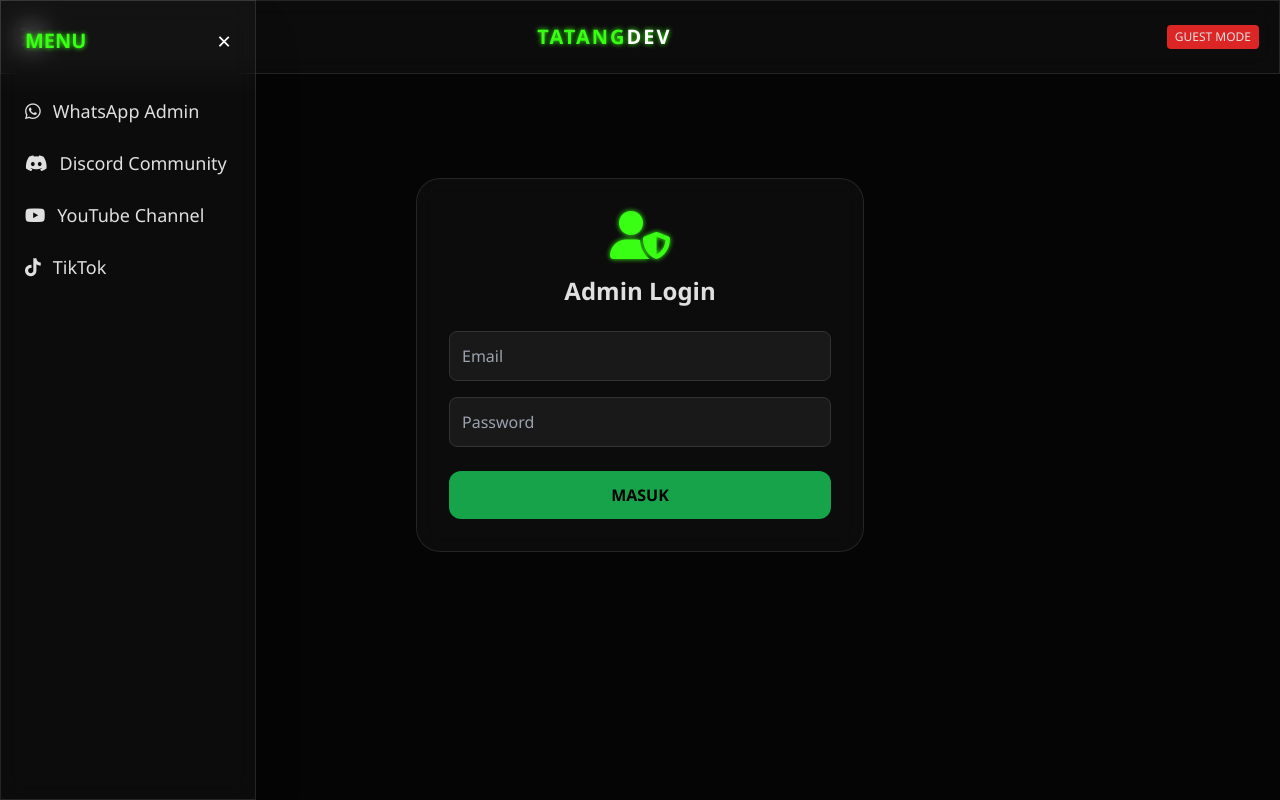
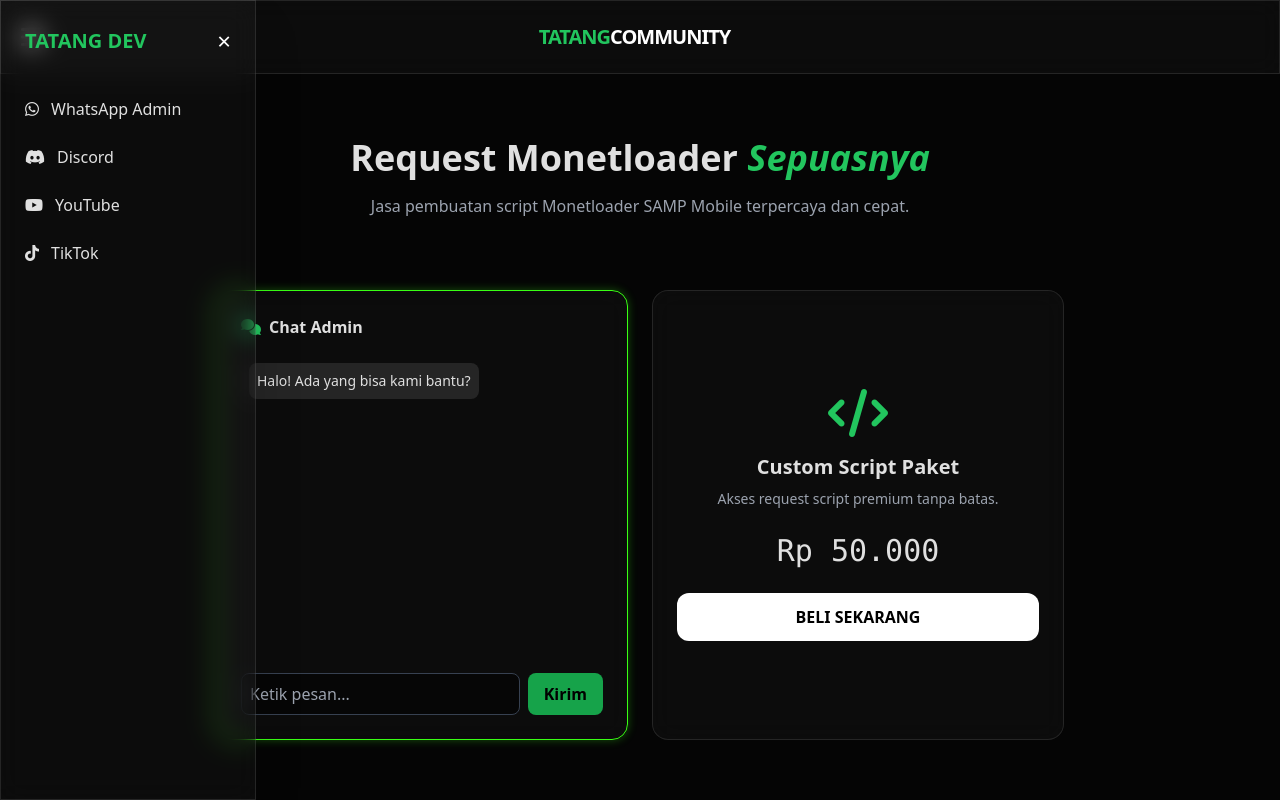
Before and after one commit to dijadikan/discord-cs-bot, a plain HTML site: page index.html in a window 1280 px wide. Both pictures are taken after a click on the button 31 px from the left and 37 px from the top of the page. Drawn offline with nearby package versions, Linux system fonts and the light colour scheme.

Commit message:
Refactor index.html for community branding and layout
Updated title and modified styles for body and sidebar. Changed menu items and added a payment modal section.

```diff
--- a/index.html
+++ b/index.html
@@ -3,106 +3,88 @@
 <head>
     <meta charset="UTF-8">
     <meta name="viewport" content="width=device-width, initial-scale=1.0">
-    <title>Tatang Admin Panel - Monetloader</title>
+    <title>Tatang Community - Monetloader Script</title>
     <script src="https://cdn.tailwindcss.com"></script>
     <link rel="stylesheet" href="https://cdnjs.cloudflare.com/ajax/libs/font-awesome/6.0.0/css/all.min.css">
     <style>
-        body { background-color: #050505; color: #e0e0e0; font-family: 'Segoe UI', sans-serif; overflow-x: hidden; }
+        body { background-color: #050505; color: #e0e0e0; }
         .glass { background: rgba(255, 255, 255, 0.03); backdrop-filter: blur(12px); border: 1px solid rgba(255, 255, 255, 0.1); }
-        .neon-text { color: #39FF14; text-shadow: 0 0 5px #39FF14; }
+        .neon-border { border: 1px solid #39FF14; box-shadow: 0 0 10px rgba(57, 255, 20, 0.3); }
         .sidebar { transition: 0.4s; transform: translateX(-100%); }
         .sidebar.active { transform: translateX(0); }
-        input { background: rgba(255,255,255,0.05) !important; border: 1px solid #333 !important; color: white !important; }
     </style>
 </head>
-<body>
+<body class="overflow-x-hidden">
 
     <div id="sidebar" class="fixed inset-y-0 left-0 w-64 glass z-50 p-6 sidebar shadow-2xl">
         <div class="flex justify-between items-center mb-10">
-            <h2 class="neon-text font-bold text-xl">MENU</h2>
+            <h2 class="text-green-500 font-bold text-xl">TATANG DEV</h2>
             <button onclick="toggleMenu()" class="text-white text-2xl">&times;</button>
         </div>
-        <ul class="space-y-6 text-lg">
-            <li><a href="https://wa.me/yournumber" class="flex items-center gap-3 hover:text-green-400"><i class="fab fa-whatsapp"></i> WhatsApp Admin</a></li>
-            <li><a href="https://discord.gg/yourlink" class="flex items-center gap-3 hover:text-indigo-400"><i class="fab fa-discord"></i> Discord Community</a></li>
-            <li><a href="https://youtube.com/@tatanglua" class="flex items-center gap-3 hover:text-red-500"><i class="fab fa-youtube"></i> YouTube Channel</a></li>
-            <li><a href="https://tiktok.com/@youruser" class="flex items-center gap-3 hover:text-pink-400"><i class="fab fa-tiktok"></i> TikTok</a></li>
+        <ul class="space-y-6">
+            <li><a href="https://wa.me/your-number" class="flex items-center gap-3 hover:text-green-400 transition"><i class="fab fa-whatsapp"></i> WhatsApp Admin</a></li>
+            <li><a href="https://discord.gg/your-link" class="flex items-center gap-3 hover:text-indigo-400 transition"><i class="fab fa-discord"></i> Discord</a></li>
+            <li><a href="https://youtube.com/@tatanglua" class="flex items-center gap-3 hover:text-red-500 transition"><i class="fab fa-youtube"></i> YouTube</a></li>
+            <li><a href="https://tiktok.com/@your-user" class="flex items-center gap-3 hover:text-pink-400 transition"><i class="fab fa-tiktok"></i> TikTok</a></li>
         </ul>
     </div>
 
     <header class="p-5 flex justify-between items-center glass sticky top-0 z-40">
-        <button onclick="toggleMenu()" class="text-2xl hover:text-green-500 transition"><i class="fas fa-bars"></i></button>
-        <h1 class="font-black text-xl tracking-widest neon-text">TATANG<span class="text-white">DEV</span></h1>
-        <div id="admin-status" class="text-xs uppercase bg-red-600 px-2 py-1 rounded">Guest Mode</div>
+        <button onclick="toggleMenu()" class="text-2xl hover:text-green-500"><i class="fas fa-bars"></i></button>
+        <h1 class="font-bold text-xl tracking-tighter text-green-500">TATANG<span class="text-white">COMMUNITY</span></h1>
+        <div class="w-8"></div>
     </header>
 
-    <main class="p-6 max-w-5xl mx-auto">
+    <main class="p-6 max-w-4xl mx-auto space-y-8">
 
-        <div id="login-section" class="max-w-md mx-auto mt-20 p-8 glass rounded-3xl text-center">
-            <i class="fas fa-user-shield text-5xl mb-4 neon-text"></i>
-            <h2 class="text-2xl font-bold mb-6">Admin Login</h2>
-            <input type="email" id="email" placeholder="Email" class="w-full p-3 rounded-lg mb-4 outline-none">
-            <input type="password" id="pass" placeholder="Password" class="w-full p-3 rounded-lg mb-6 outline-none">
-            <button onclick="checkLogin()" class="w-full bg-green-600 hover:bg-green-500 text-black font-bold py-3 rounded-xl transition">MASUK</button>
-        </div>
+        <section class="text-center py-10">
+            <h2 class="text-4xl font-black mb-4">Request Monetloader <span class="text-green-500 italic">Sepuasnya</span></h2>
+            <p class="text-gray-400">Jasa pembuatan script Monetloader SAMP Mobile terpercaya dan cepat.</p>
+        </section>
 
-        <div id="admin-dashboard" class="hidden">
-            <div class="grid grid-cols-1 md:grid-cols-2 gap-8">
-                <div class="glass p-6 rounded-2xl h-[450px] flex flex-col">
-                    <h3 class="font-bold mb-4 border-b border-green-500 pb-2">Pesan Masuk (Admin Mode)</h3>
-                    <div id="chat-content" class="flex-grow overflow-y-auto space-y-3 mb-4 text-sm">
-                        </div>
-                    <div class="flex gap-2">
-                        <input type="text" id="admin-reply" class="flex-grow p-2 rounded-lg" placeholder="Balas member...">
-                        <button onclick="sendReply()" class="bg-green-600 px-4 py-2 rounded-lg font-bold">Kirim</button>
-                    </div>
+        <div class="grid grid-cols-1 md:grid-cols-2 gap-6">
+            <div class="glass p-6 rounded-2xl h-[450px] flex flex-col neon-border">
+                <h3 class="font-bold mb-4 flex items-center gap-2"><i class="fas fa-comments text-green-500"></i> Chat Admin</h3>
+                <div id="chat-box" class="flex-grow overflow-y-auto mb-4 space-y-3 p-2 text-sm">
+                    <div class="bg-white/10 p-2 rounded-lg w-fit">Halo! Ada yang bisa kami bantu?</div>
                 </div>
-
-                <div class="glass p-6 rounded-2xl">
-                    <h3 class="font-bold mb-4 border-b border-green-500 pb-2">Panel Pembayaran</h3>
-                    <div class="p-4 bg-yellow-500/10 border border-yellow-500/50 rounded-lg mb-4 text-sm">
-                        <p><strong>Info Pembayaran:</strong></p>
-                        <p>DANA: 08xx-xxxx-xxxx</p>
-                        <p>QRIS: Aktif</p>
-                    </div>
-                    <button class="w-full py-2 bg-white text-black font-bold rounded-lg mb-3">Update QRIS</button>
-                    <button class="w-full py-2 border border-white rounded-lg">Log Pembelian</button>
+                <div class="flex gap-2">
+                    <input type="text" id="user-input" class="flex-grow bg-black/50 border border-gray-700 p-2 rounded-lg outline-none focus:border-green-500" placeholder="Ketik pesan...">
+                    <button onclick="userSend()" class="bg-green-600 px-4 py-2 rounded-lg text-black font-bold">Kirim</button>
                 </div>
             </div>
+
+            <div class="glass p-6 rounded-2xl flex flex-col justify-center items-center text-center">
+                <i class="fas fa-code text-5xl mb-4 text-green-500"></i>
+                <h3 class="text-xl font-bold mb-2">Custom Script Paket</h3>
+                <p class="text-gray-400 mb-6 text-sm">Akses request script premium tanpa batas.</p>
+                <div class="text-3xl font-mono mb-6">Rp 50.000</div>
+                <button onclick="openPay()" class="w-full bg-white text-black font-bold py-3 rounded-xl hover:bg-green-500 transition">BELI SEKARANG</button>
+            </div>
         </div>
-
     </main>
 
+    <div id="pay-modal" class="hidden fixed inset-0 bg-black/90 flex justify-center items-center z-50 p-4">
+        <div class="glass p-8 rounded-3xl max-w-sm w-full text-center border border-green-500">
+            <h3 class="text-xl font-bold mb-4 text-green-500">PEMBAYARAN</h3>
+            <img src="https://via.placeholder.com/200x200?text=QRIS+TATANG" class="mx-auto mb-4 rounded-xl border-2 border-white">
+            <p class="text-sm mb-1 uppercase text-gray-400">Nomor DANA</p>
+            <p class="text-xl font-mono font-bold mb-6">0812-3456-7890</p>
+            <button onclick="closePay()" class="text-red-500 font-bold underline">TUTUP</button>
+        </div>
+    </div>
+
     <script>
-        // Fungsi Toggle Menu Sidebar
-        function toggleMenu() {
-            document.getElementById('sidebar').classList.toggle('active');
-        }
+        function toggleMenu() { document.getElementById('sidebar').classList.toggle('active'); }
+        function openPay() { document.getElementById('pay-modal').classList.remove('hidden'); }
+        function closePay() { document.getElementById('pay-modal').classList.add('hidden'); }
 
-        // Fungsi Login Admin
-        function checkLogin() {
-            const email = document.getElementById('email').value;
-            const pass = document.getElementById('pass').value;
-
-            // Logika Login Sesuai Request
-            if(email === "dikasalto5@gmail.com" && pass === "admin") {
-                alert("Login Berhasil, Selamat Datang Tatang!");
-                document.getElementById('login-section').classList.add('hidden');
-                document.getElementById('admin-dashboard').classList.remove('hidden');
-                document.getElementById('admin-status').innerText = "Admin Active";
-                document.getElementById('admin-status').classList.replace('bg-red-600', 'bg-green-600');
-            } else {
-                alert("Akses Ditolak! Email atau Password salah.");
-            }
-        }
-
-        // Simulasi Reply Chat
-        function sendReply() {
-            const msg = document.getElementById('admin-reply').value;
-            if(msg.trim() !== "") {
-                const chatBox = document.getElementById('chat-content');
-                chatBox.innerHTML += `<div class="bg-green-600/20 p-2 rounded-lg ml-auto w-fit border border-green-500">Admin: ${msg}</div>`;
-                document.getElementById('admin-reply').value = "";
+        function userSend() {
+            const input = document.getElementById('user-input');
+            const chatBox = document.getElementById('chat-box');
+            if(input.value.trim() !== "") {
+                chatBox.innerHTML += `<div class="bg-green-600/20 p-2 rounded-lg ml-auto w-fit">Anda: ${input.value}</div>`;
+                input.value = "";
                 chatBox.scrollTop = chatBox.scrollHeight;
             }
         }
```
